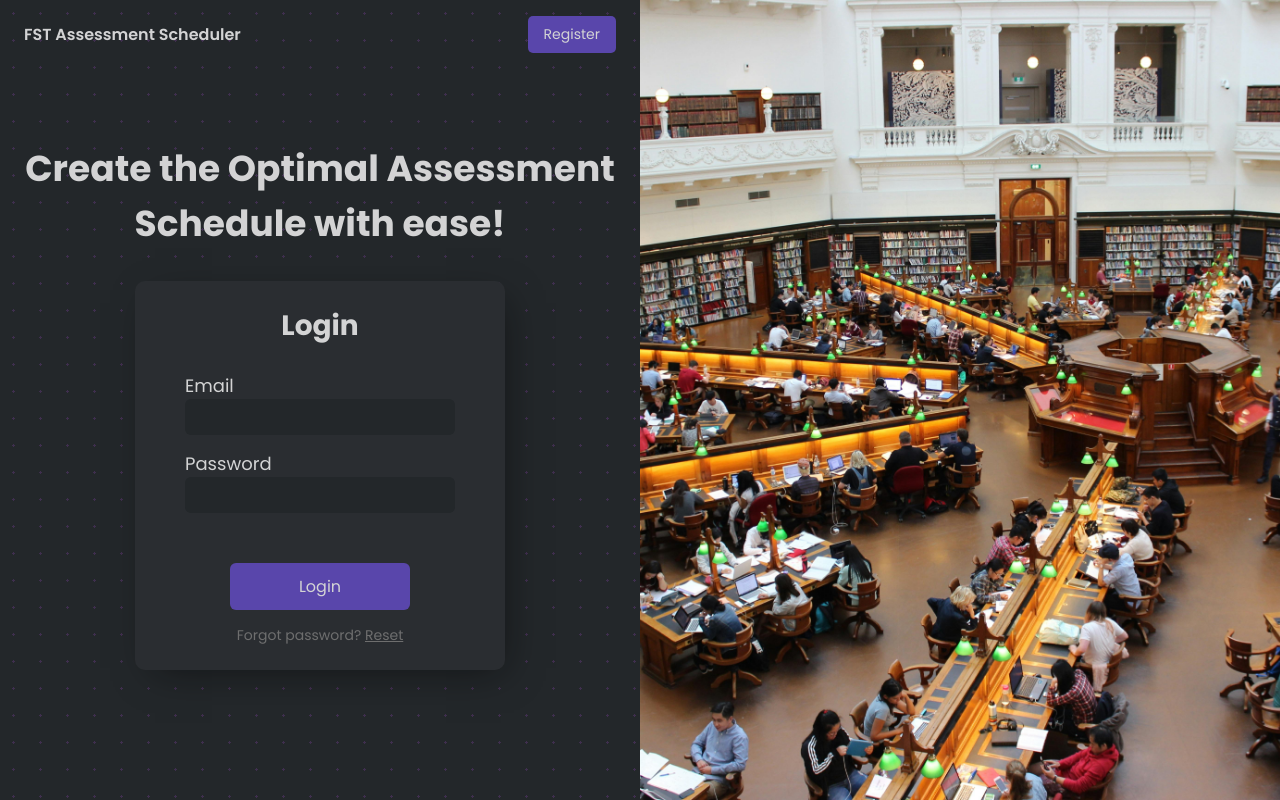
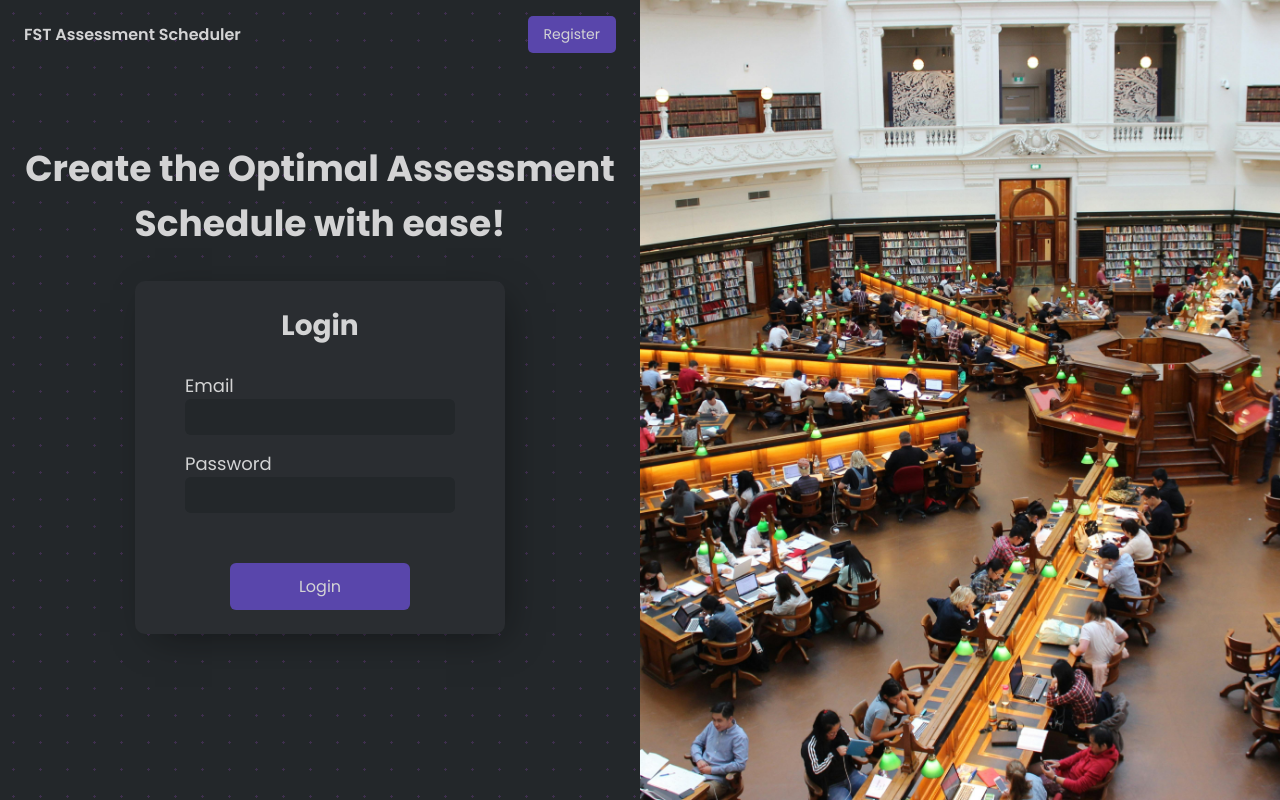
Before and after one commit to assessment-scheduler/assessment-scheduler, a Flask app: page / in a window 1280 px wide. Run offline with Flask 3, Linux system fonts and the light colour scheme.

Commit message:
cleaned up login html

```diff
--- a/App/templates/login.html
+++ b/App/templates/login.html
@@ -35,32 +35,15 @@
                     </div>
                     <div class="field_containers">
                         <label for="password">Password</label>
-                        <input type="text" id="password", name="password">
+                        <input type="password" id="password", name="password">
                     </div>
                     <button id="login_btn">Login</button>
-                    <p class="forgotPassword">Forgot password? <a href="">Reset</a></p>
+                    <!-- <p class="forgotPassword">Forgot password? <a href="">Reset</a></p> -->
                 </form>
             </div>
         </div>
         <div class="rightSide"></div>
     </div>
 
-
-
-
-
-    <script>
-        document.getElementById("togglePassword").addEventListener("click", function() {
-        var passwordInput = document.getElementById("password");
-        if (passwordInput.type === "password") {
-            passwordInput.type = "text";
-            this.textContent = "visibility_off";
-        } else {
-            passwordInput.type = "password";
-            this.textContent = "visibility";
-        }
-        });
-
-    </script>
 </body>
 </html>
```
